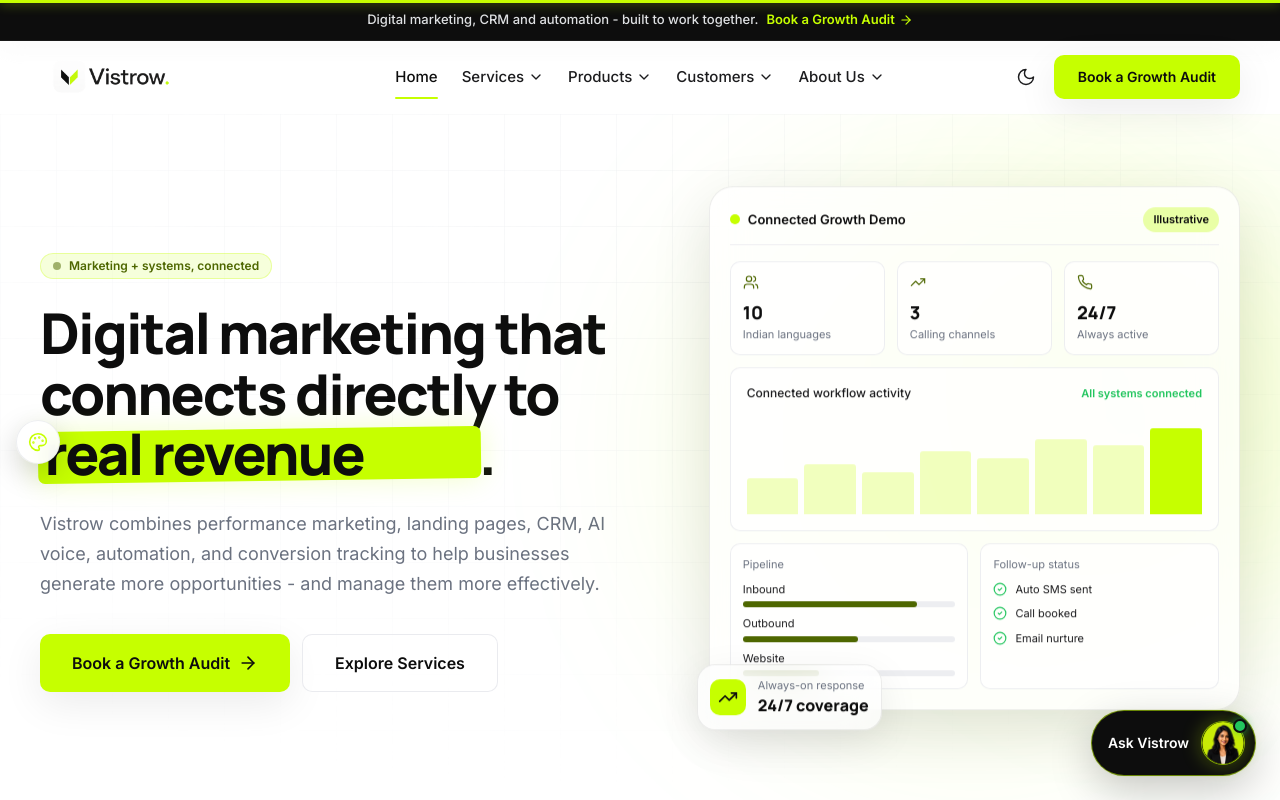
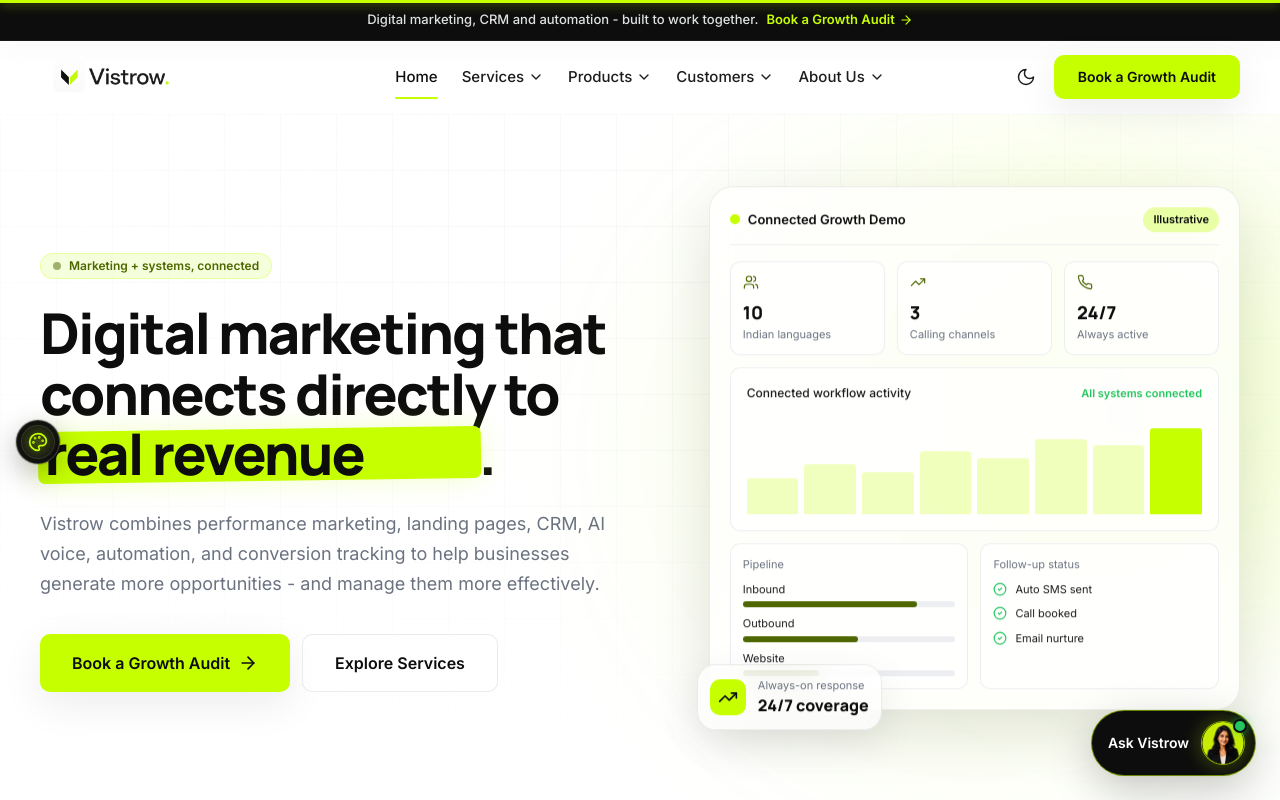
Before and after one commit to vistrowtechnologies-bit/main, a Next.js app: page / in a window 1280 px wide. Shown: the top 800 px of the page. Built offline with nearby package versions, Linux system fonts and the light colour scheme.

Commit message:
Fix accent switcher visibility and dragging

```diff
--- a/components/accent-switcher.tsx
+++ b/components/accent-switcher.tsx
@@ -1,6 +1,12 @@
 "use client";
 
-import { useEffect, useRef, useState } from "react";
+import {
+  type MouseEvent as ReactMouseEvent,
+  type TouchEvent as ReactTouchEvent,
+  useEffect,
+  useRef,
+  useState,
+} from "react";
 import { animate, motion, useMotionValue } from "framer-motion";
 import { Palette } from "lucide-react";
 
@@ -25,17 +31,27 @@
 
 type Side = "left" | "right";
 type Bounds = { left: number; right: number; top: number; bottom: number };
+type DragState = {
+  pointerId: number;
+  startPointerX: number;
+  startPointerY: number;
+  startX: number;
+  startY: number;
+  moved: boolean;
+};
 
 const clamp = (value: number, min: number, max: number) => Math.min(Math.max(value, min), max);
 
 export function AccentSwitcher() {
   const [open, setOpen] = useState(false);
   const [accent, setAccent] = useState<AccentKey>("lime");
-  const [mounted, setMounted] = useState(false);
   const [side, setSide] = useState<Side>("left");
   const [bounds, setBounds] = useState<Bounds>({ left: MARGIN, right: MARGIN, top: TOP_CLEARANCE, bottom: TOP_CLEARANCE });
   const rootRef = useRef<HTMLDivElement>(null);
   const sideRef = useRef<Side>("left");
+  const dragStateRef = useRef<DragState | null>(null);
+  const cleanupDragListenersRef = useRef<(() => void) | null>(null);
+  const suppressClickRef = useRef(false);
   const x = useMotionValue(MARGIN);
   const y = useMotionValue(TOP_CLEARANCE);
 
@@ -43,8 +59,9 @@
     sideRef.current = side;
   }, [side]);
 
+  useEffect(() => () => cleanupDragListenersRef.current?.(), []);
+
   useEffect(() => {
-    setMounted(true);
     const current = document.documentElement.getAttribute("data-accent") as AccentKey | null;
     setAccent(current || "lime");
 
@@ -113,6 +130,110 @@
     } catch {}
   };
 
+  const beginDrag = (clientX: number, clientY: number, pointerId: number) => {
+    cleanupDragListenersRef.current?.();
+    dragStateRef.current = {
+      pointerId,
+      startPointerX: clientX,
+      startPointerY: clientY,
+      startX: x.get(),
+      startY: y.get(),
+      moved: false,
+    };
+  };
+
+  const moveDrag = (clientX: number, clientY: number, pointerId: number) => {
+    const dragState = dragStateRef.current;
+    if (!dragState || dragState.pointerId !== pointerId) return;
+
+    const deltaX = clientX - dragState.startPointerX;
+    const deltaY = clientY - dragState.startPointerY;
+    if (!dragState.moved && Math.hypot(deltaX, deltaY) < 4) return;
+
+    dragState.moved = true;
+    x.set(clamp(dragState.startX + deltaX, bounds.left, bounds.right));
+    y.set(clamp(dragState.startY + deltaY, bounds.top, bounds.bottom));
+  };
+
+  const finishDrag = (pointerId: number) => {
+    const dragState = dragStateRef.current;
+    if (!dragState || dragState.pointerId !== pointerId) return;
+
+    dragStateRef.current = null;
+    if (!dragState.moved) return;
+
+    suppressClickRef.current = true;
+    window.setTimeout(() => {
+      suppressClickRef.current = false;
+    }, 0);
+    onDragEnd();
+  };
+
+  const onMouseDown = (event: ReactMouseEvent<HTMLButtonElement>) => {
+    if (event.button !== 0) return;
+    beginDrag(event.clientX, event.clientY, -1);
+
+    const onMouseMove = (moveEvent: MouseEvent) => {
+      moveEvent.preventDefault();
+      moveDrag(moveEvent.clientX, moveEvent.clientY, -1);
+    };
+    const onMouseUp = () => {
+      cleanup();
+      finishDrag(-1);
+    };
+    const cleanup = () => {
+      window.removeEventListener("mousemove", onMouseMove);
+      window.removeEventListener("mouseup", onMouseUp);
+      cleanupDragListenersRef.current = null;
+    };
+
+    cleanupDragListenersRef.current = cleanup;
+    window.addEventListener("mousemove", onMouseMove);
+    window.addEventListener("mouseup", onMouseUp, { once: true });
+  };
+
+  const onTouchStart = (event: ReactTouchEvent<HTMLButtonElement>) => {
+    const touch = event.changedTouches[0];
+    if (!touch) return;
+    beginDrag(touch.clientX, touch.clientY, touch.identifier);
+
+    const onTouchMove = (moveEvent: TouchEvent) => {
+      const activeTouch = Array.from(moveEvent.touches).find(
+        (item) => item.identifier === touch.identifier,
+      );
+      if (!activeTouch) return;
+      moveEvent.preventDefault();
+      moveDrag(activeTouch.clientX, activeTouch.clientY, touch.identifier);
+    };
+    const onTouchEnd = (endEvent: TouchEvent) => {
+      const ended = Array.from(endEvent.changedTouches).some(
+        (item) => item.identifier === touch.identifier,
+      );
+      if (!ended) return;
+      cleanup();
+      finishDrag(touch.identifier);
+    };
+    const cleanup = () => {
+      window.removeEventListener("touchmove", onTouchMove);
+      window.removeEventListener("touchend", onTouchEnd);
+      window.removeEventListener("touchcancel", onTouchEnd);
+      cleanupDragListenersRef.current = null;
+    };
+
+    cleanupDragListenersRef.current = cleanup;
+    window.addEventListener("touchmove", onTouchMove, { passive: false });
+    window.addEventListener("touchend", onTouchEnd);
+    window.addEventListener("touchcancel", onTouchEnd);
+  };
+
+  const onSwitcherClick = () => {
+    if (suppressClickRef.current) {
+      suppressClickRef.current = false;
+      return;
+    }
+    setOpen((value) => !value);
+  };
+
   const choose = (key: AccentKey) => {
     setAccent(key);
     setOpen(false);
@@ -132,22 +253,27 @@
     <div className="pointer-events-none fixed inset-0 z-[56] print:hidden">
       <motion.div
         ref={rootRef}
-        drag
-        dragConstraints={bounds}
-        dragElastic={0.04}
-        dragMomentum={false}
-        onDragEnd={onDragEnd}
-        style={{ x, y, opacity: mounted ? 1 : 0 }}
+        style={{ x, y }}
         className="pointer-events-auto absolute left-0 top-0 cursor-grab active:cursor-grabbing"
       >
         <button
           type="button"
-          onClick={() => setOpen((value) => !value)}
+          onMouseDown={onMouseDown}
+          onTouchStart={onTouchStart}
+          onClick={onSwitcherClick}
           aria-label="Choose accent color"
           aria-expanded={open}
-          className="flex h-11 w-11 items-center justify-center rounded-full border border-line/70 bg-card/95 shadow-[0_10px_30px_rgb(0_0_0/0.18)] backdrop-blur transition-transform hover:scale-105"
+          className="relative flex h-11 w-11 touch-none select-none items-center justify-center overflow-hidden rounded-full border border-white/20 bg-[#0d0d0d] shadow-[0_10px_30px_rgb(0_0_0/0.28),0_0_0_1px_rgb(13_13_13/0.16)] transition-[transform,box-shadow] hover:scale-105 hover:shadow-[0_14px_36px_rgb(0_0_0/0.34),0_0_0_1px_rgb(13_13_13/0.22)]"
         >
-          <Palette className="h-5 w-5" strokeWidth={1.9} style={{ color: current.swatch }} />
+          <span
+            aria-hidden
+            className="absolute inset-1 rounded-full border border-white/10 bg-white/[0.035]"
+          />
+          <Palette
+            className="relative h-5 w-5 drop-shadow-[0_0_7px_currentColor]"
+            strokeWidth={2.15}
+            style={{ color: current.swatch }}
+          />
         </button>
 
         {open && (
```
